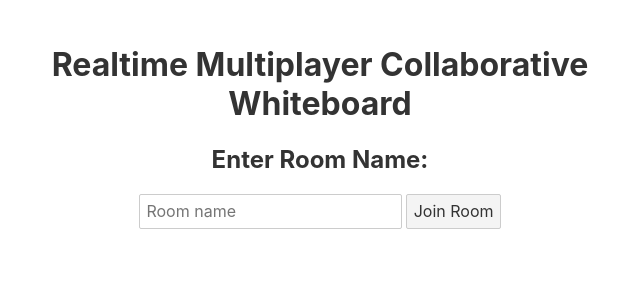
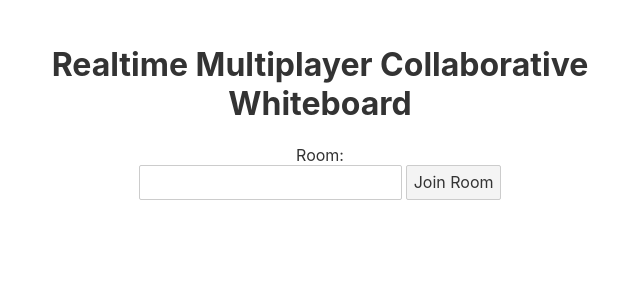
Before and after one commit to alenros/fake-artist-remastered, a Svelte app in the folder svelte-whiteboard-app/: page / in a window 1280 px wide. Shown: the top 300 px of the page, without its empty margins (320-960 px from the left). Built offline with nearby package versions, Linux system fonts and the light colour scheme; no server answers.

Commit message:
feat: migrated exiting whiteboard to use new control.

```diff
--- a/svelte-whiteboard-app/src/Whiteboard.svelte
+++ b/svelte-whiteboard-app/src/Whiteboard.svelte
@@ -4,6 +4,7 @@
   import GameCanvas from "./components/GameCanvas.svelte";
   import type { DrawEventModel } from "./models/draw-event-model";
   import { playerDrawings } from "./stores/drawing-stores";
+  import GameRoomControls from "./components/GameRoomControls.svelte";
 
   const socket = io("http://localhost:5000"); // Connect to the server
 
@@ -15,19 +16,22 @@
 
   let room = ""; // To store the current room name
   let secretWord: SecretWordModel = { Text: "", Category: "" }; // To store the random word
+  let joinedRoom = false;
 
   // Event handler for joining a room
-  function joinRoom() {
-    if (room.trim() === "") return;
-    socket.emit("join-room", room);
+  function joinRoom(event: CustomEvent<string>) {
+    if (event.detail.trim() === "") return;
+    room = event.detail;
+    socket.emit("join-room", event.detail);
   }
 
   // Event handler for leaving the current room
-  function leaveRoom() {
-    socket.emit("leave-room", room);
+  function leaveRoom(event: CustomEvent<string>) {
+    socket.emit("leave-room", event.detail);
     room = "";
     playerColor = undefined;
     secretWord.Text = "";
+    joinedRoom = false;
   }
 
   function handleCanvasEvent(event: CustomEvent<DrawEventModel>) {
@@ -52,6 +56,7 @@
     socket.on("player-color", (color) => {
       console.log("player color", color);
       playerColor = color;
+      joinedRoom = true;
     });
 
     socket.on("random-word", (word) => {
@@ -69,11 +74,8 @@
 </script>
 
 <div>
-  <h2>Enter Room Name:</h2>
-  <input bind:value={room} placeholder="Room name" />
-  <button on:click={joinRoom}>Join Room</button>
-  {#if room}
-    <button on:click={leaveRoom}>Leave Room</button>
+  <GameRoomControls {joinedRoom} {room} on:join-room={joinRoom} on:leave-room={leaveRoom} />
+  {#if joinedRoom}
     {#if secretWord.Text}
       The category is {secretWord.Category} and the word is {secretWord.Text}
     {/if}
```
